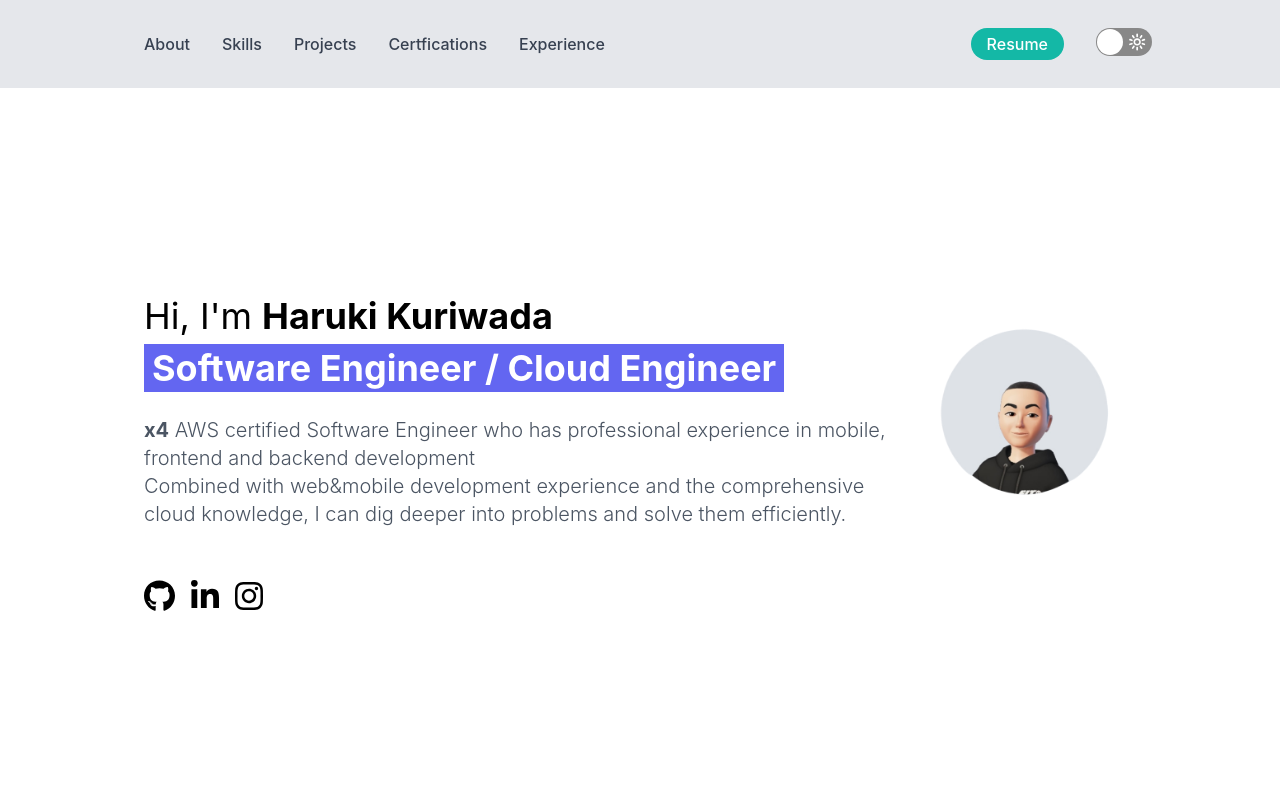
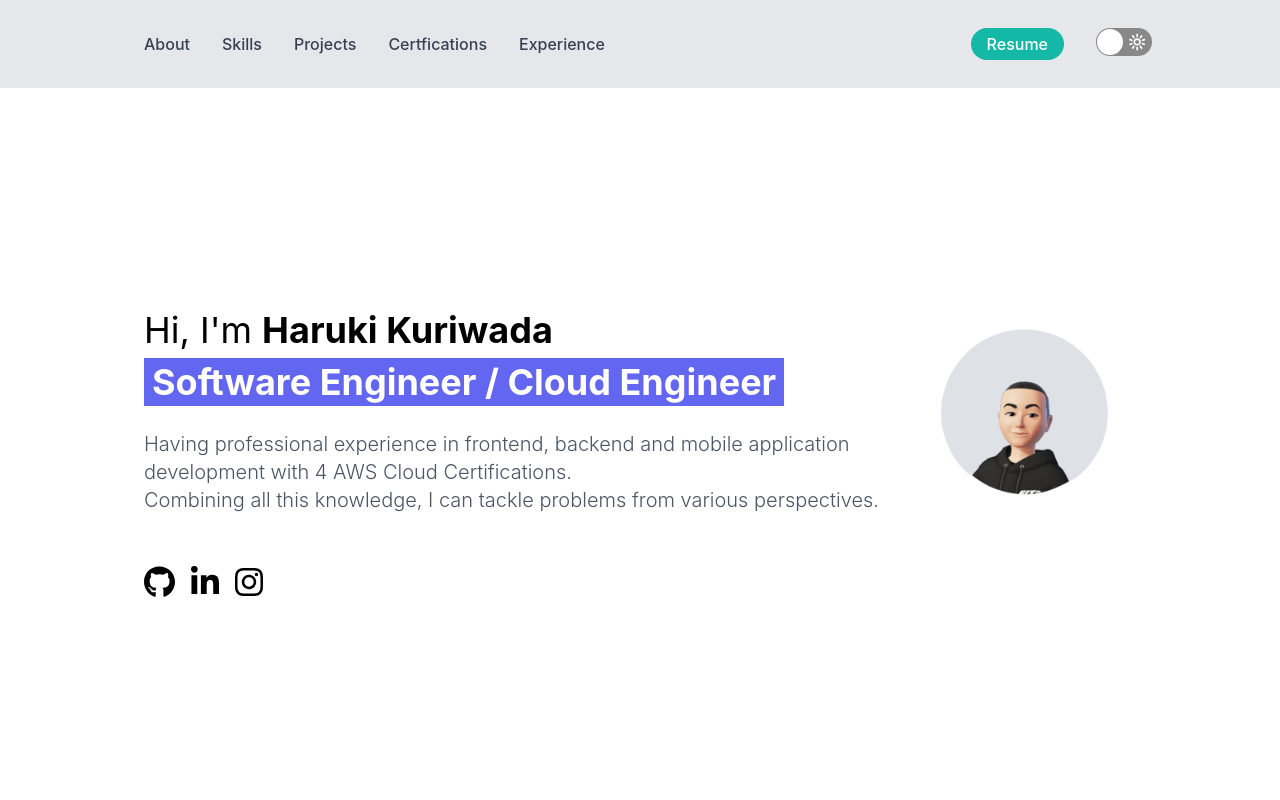
Before and after one commit to kuri-sun/customizable-portfolio, a React (Create React App) app: page / in a window 1280 px wide. Shown: the top 800 px of the page. Built offline with nearby package versions, Linux system fonts and the light colour scheme.

Commit message:
Changed the Hiro catch phrase.

```diff
--- a/src/components/Hiro.js
+++ b/src/components/Hiro.js
@@ -48,12 +48,11 @@ export default function Hiro(props) {
                   isDarkMode ? "text-white" : "text-black"
                 }`}
               >
-                <strong className="font-bold">x4</strong> AWS certified Software
-                Engineer who has professional experience in mobile, frontend and
-                backend development <br />
-                Combined with web&mobile development experience and the
-                comprehensive cloud knowledge, I can dig deeper into problems
-                and solve them efficiently.
+                Having professional experience in frontend, backend and mobile
+                application development with 4 AWS Cloud Certifications.
+                <br />
+                Combining all this knowledge, I can tackle problems from various
+                perspectives.
               </p>
               <br />
             </div>
```
